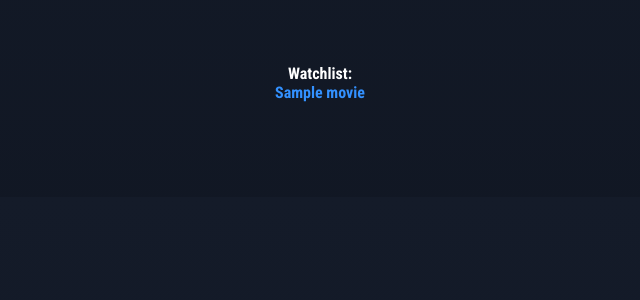
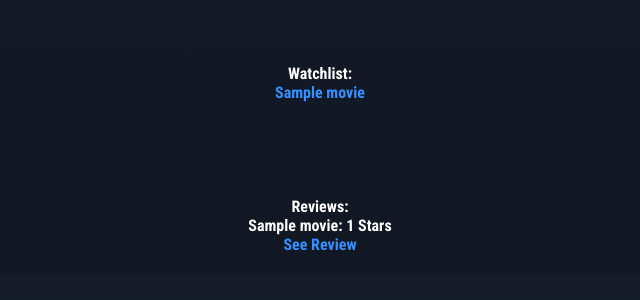
Before and after one commit to Isaac-Develops/Cinema-Waves, a Django app: page /users/1/ in a window 1280 px wide. Shown: the part 338-638 px from the top of the page, without its empty margins (320-960 px from the left). Run offline with Django 3.2, Linux system fonts and the light colour scheme; tables that the repository leaves empty hold one stand-in row (values such as "Sample post").

Commit message:
Added reviews to user profile page

```diff
--- a/templates/review_detail.html
+++ b/templates/review_detail.html
@@ -4,6 +4,9 @@
 <style>
     textarea {
         color: black;
+    }
+    a {
+        color: #3391ff;
     }
 </style>
 
--- a/templates/user_detail.html
+++ b/templates/user_detail.html
@@ -41,5 +41,18 @@
     </div>
     {% endif %}
     <br><br><br><br><br>
+    <p>Reviews:
+        {% if reviews.count == 0 %}
+        <br>This user hasn't written any reviews...</p>
+        {% else %}
+        <div class="cards-results">
+            {% for review in reviews %}
+            <p>{{review.movie.title}}: {{review.rating}} Stars</p>
+            <a href="/reviews/{{review.id}}/">See Review</a>
+            <br/>
+            <br/>
+            {% endfor %}
+        </div>
+        {% endif %}
 </center>
 {% endblock content %}
```
